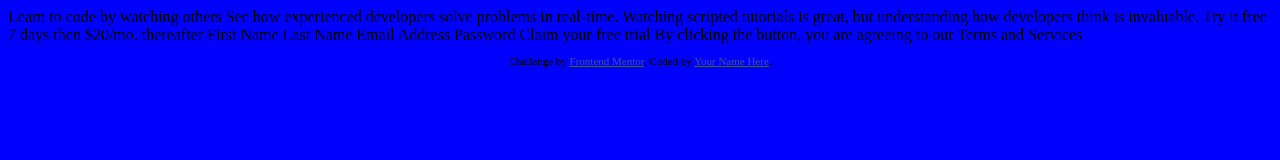
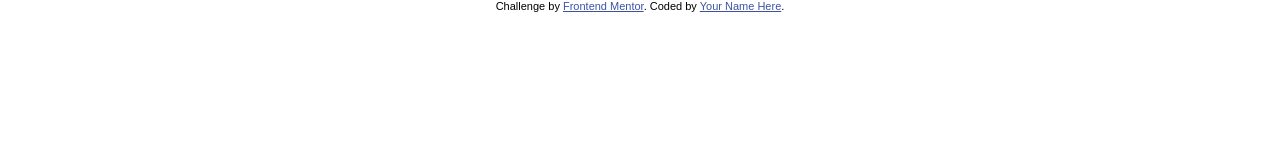
Before and after one commit to AstronautoLunar/intro-component-with-signup-form-webpack, a website built with webpack: page src/index.html in a window 1280 px wide. Built offline with nearby package versions, Linux system fonts and the light colour scheme.

Commit message:
style: Feito os estilos globais da aplicação

```diff
--- a/src/index.html
+++ b/src/index.html
@@ -2,21 +2,32 @@
 <html lang="en">
   <head>
     <meta charset="UTF-8">
-  <meta name="viewport" content="width=device-width, initial-scale=1.0"> <!-- displays site properly based on user's device -->
+    <meta name="viewport" content="width=device-width, initial-scale=1.0">
 
+    <!-- Icon -->
     <link rel="icon" type="image/png" sizes="32x32" href="./images/favicon-32x32.png">
 
     <title>Frontend Mentor | Intro component with sign up form</title>
 
-  <!-- Feel free to remove these styles or customise in your own stylesheet 👍 -->
-  <style>
-    .attribution { font-size: 11px; text-align: center; }
-    .attribution a { color: hsl(228, 45%, 44%); }
-  </style>
+    <!-- Font Links -->
+    <link rel="preconnect" href="https://fonts.googleapis.com">
+    <link rel="preconnect" href="https://fonts.gstatic.com" crossorigin>
+    <link href="https://fonts.googleapis.com/css2?family=Poppins:wght@400;500;600;700&display=swap" rel="stylesheet">
   </head>
   <body>
 
-  Learn to code by watching others
+
+    <footer>
+      <p class="attribution">
+        Challenge by <a href="https://www.frontendmentor.io?ref=challenge" target="_blank">Frontend Mentor</a>.
+        Coded by <a href="#">Your Name Here</a>.
+      </p>
+    </footer>
+    <script src="core/code.min.js"></script>
+  </body>
+</html>
+
+<!-- Learn to code by watching others
 
 See how experienced developers solve problems in real-time. Watching scripted tutorials is great,
 but understanding how developers think is invaluable.
@@ -30,14 +41,4 @@
 
 Claim your free trial
 
-  By clicking the button, you are agreeing to our Terms and Services
-
-  <footer>
-    <p class="attribution">
-      Challenge by <a href="https://www.frontendmentor.io?ref=challenge" target="_blank">Frontend Mentor</a>.
-      Coded by <a href="#">Your Name Here</a>.
-    </p>
-  </footer>
-  <script src="core/code.min.js"></script>
-</body>
-</html>
+By clicking the button, you are agreeing to our Terms and Services -->
--- /dev/null
+++ b/src/scss/_globals.scss
@@ -0,0 +1,33 @@
+:root {
+    // Primary Colors
+    --red: rgb(255, 122, 122);
+    --green: hsl(154, 59%, 51%);
+
+    // Accent Colors
+    --blue: hsl(248, 32%, 49%);
+
+    // Neutral Colors
+    --dark-blue: hsl(249, 10%, 26%);
+    --grayish-blue: hsl(246, 25%, 77%);
+
+    // Others Colors
+    --link: hsl(228, 45%, 44%);
+}
+
+* {
+    margin: 0;
+    padding: 0;
+
+    box-sizing: border-box;
+
+    font-family: Arial, Helvetica, sans-serif;
+}
+
+.attribution {
+    font-size: 11px;
+    text-align: center;
+
+    a {
+        color: var(--link);
+    }
+}
--- a/src/scss/_helloWorld.scss
+++ /dev/null
@@ -1,3 +0,0 @@
-body {
-    background-color: blue;
-}
--- a/src/scss/main.scss
+++ b/src/scss/main.scss
@@ -1 +1 @@
-@import "helloWorld";
+@import "globals";
```
Also changed, not shown: src/core/code.min.js. Lines whose indentation alone changed are shown as unchanged.
